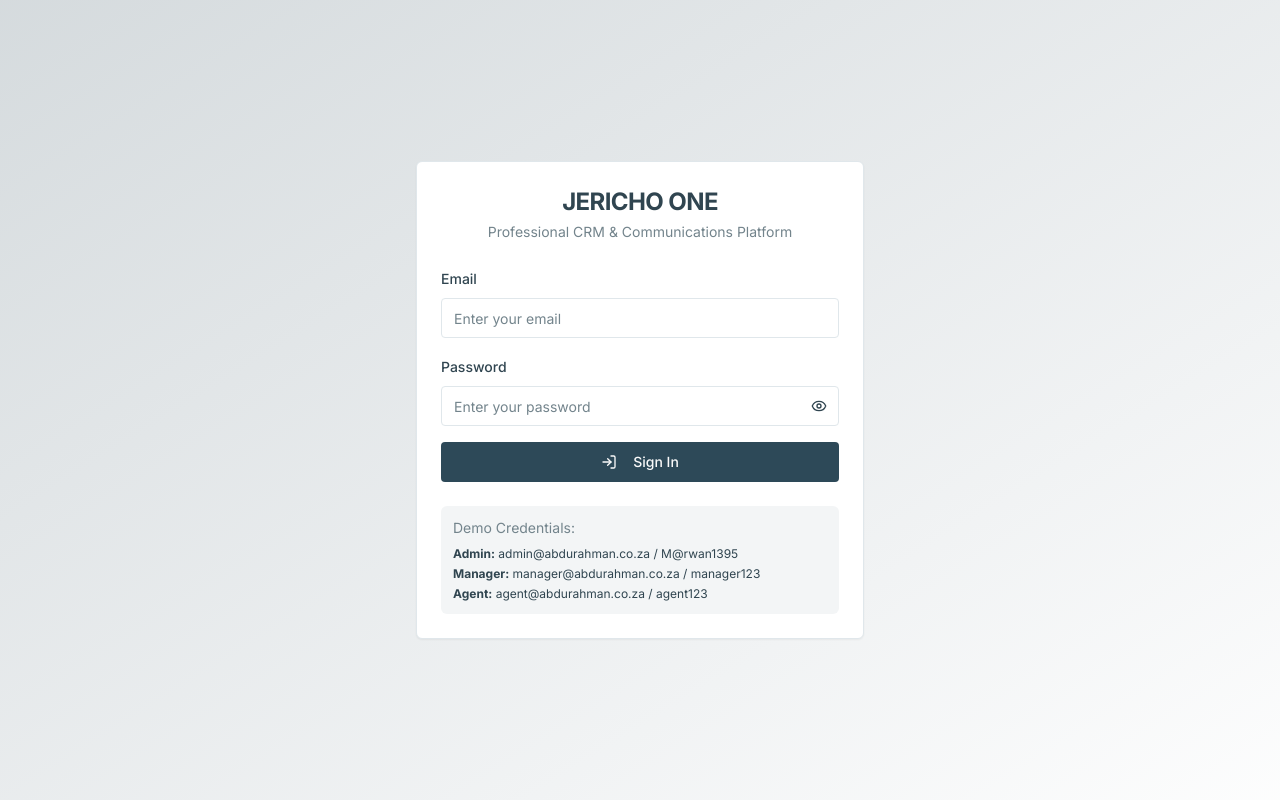
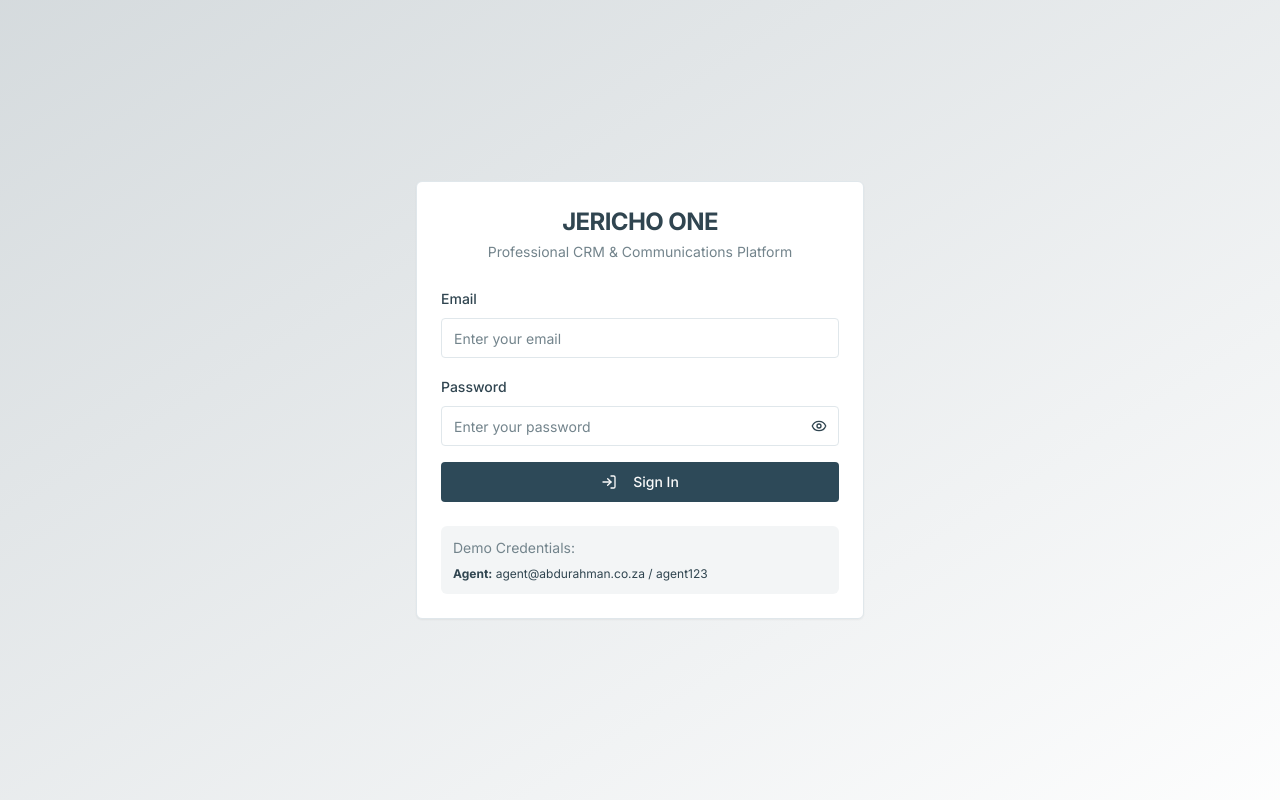
Before and after one commit to AbdurahmanZA/jericho-one-debian-12, a React (Vite) app: page / in a window 1280 px wide. Built offline with nearby package versions, Linux system fonts and the light colour scheme.

Commit message:
Remove admin login from demo credentials
Removed the admin login from the demo credentials section in the login form.

```diff
--- a/src/components/auth/LoginForm.tsx
+++ b/src/components/auth/LoginForm.tsx
@@ -113,8 +113,6 @@ const LoginForm = () => {
           <div className="mt-6 p-3 bg-muted rounded-lg">
             <p className="text-sm text-muted-foreground mb-2">Demo Credentials:</p>
             <div className="text-xs space-y-1">
-              <p><strong>Admin:</strong> admin@abdurahman.co.za / M@rwan1395</p>
-              <p><strong>Manager:</strong> manager@abdurahman.co.za / manager123</p>
               <p><strong>Agent:</strong> agent@abdurahman.co.za / agent123</p>
             </div>
           </div>
--- a/src/pages/Index.tsx
+++ b/src/pages/Index.tsx
@@ -60,7 +60,7 @@ const Index = () => {
 
         {isManager && (
           <TabsContent value="reports" className="space-y-4">
-            <ReportsAnalytics />
+            <ReportsAnalytics userRole={user.role} />
           </TabsContent>
         )}
 
```
